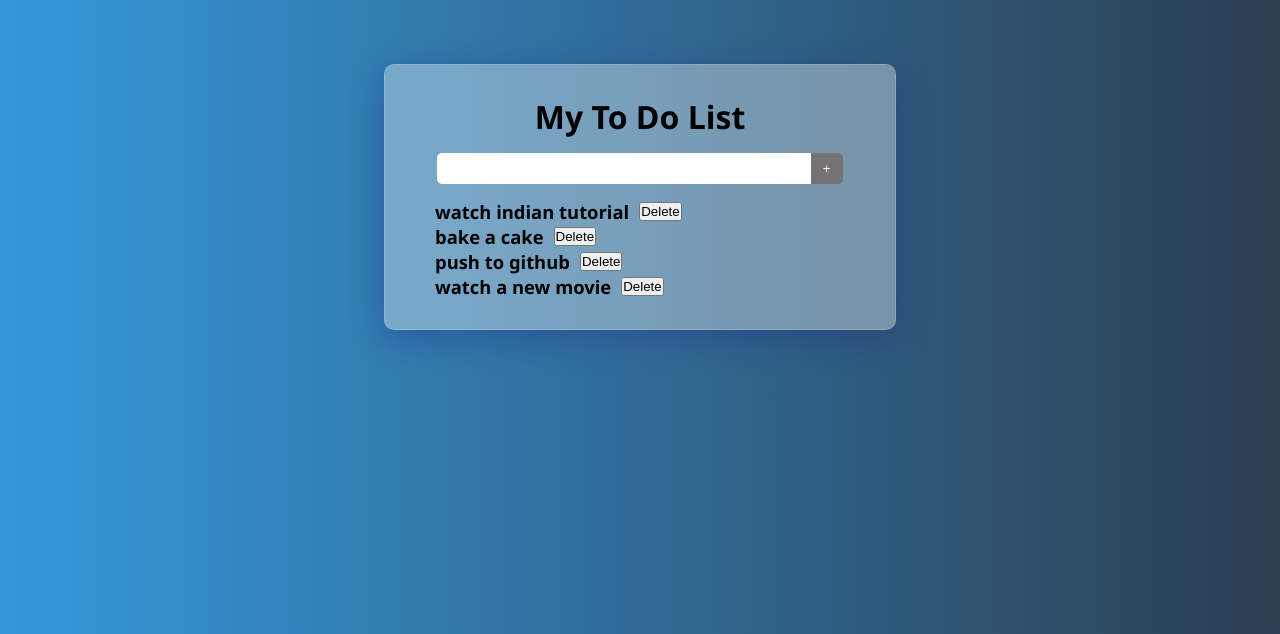
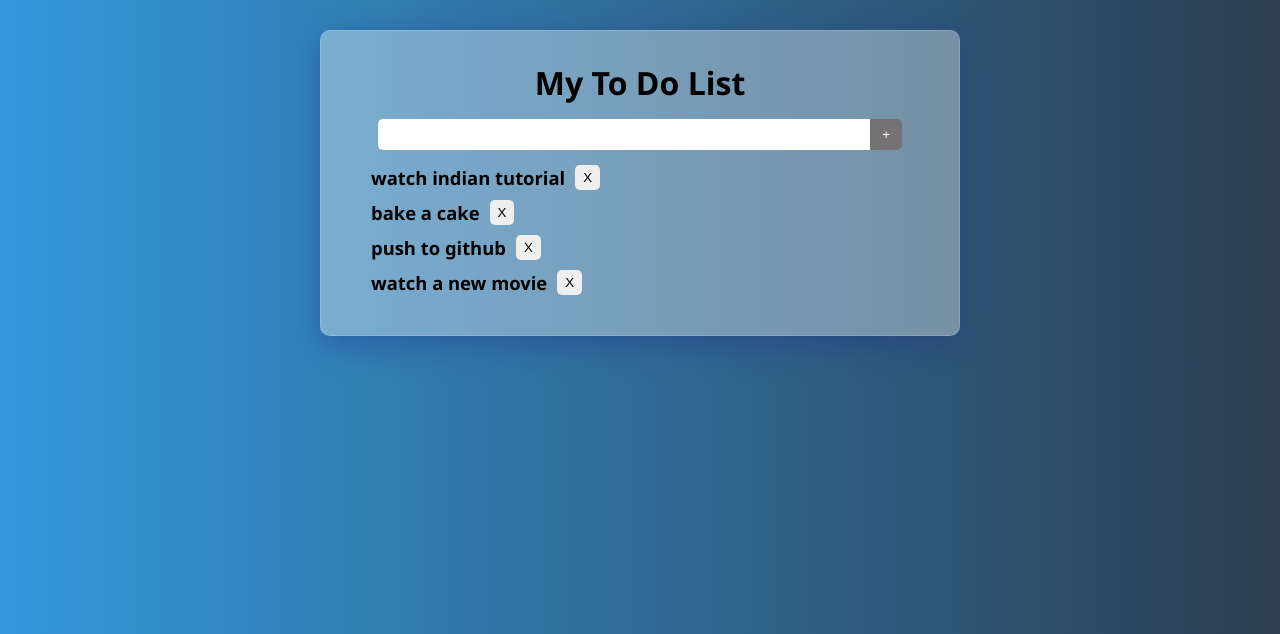
Before and after one commit to miker-bice/simple-todoapp-django, a Django app: page /todoapp/ in a window 1280 px wide. Shown: the top 634 px of the page. Run offline with Django 3.2, Linux system fonts and the light colour scheme; data comes from the database, SQL or seed files in the repository; both versions use the stored data as it was after the commit.

Commit message:
adjustments in the main todo card

```diff
--- a/static/css/base.css
+++ b/static/css/base.css
@@ -9,7 +9,8 @@ li,a{
     list-style-type: none;
 }
 body{
-    font-family: 'Segoe UI', sans-serif;
+    /* font-family: 'Poppins', 'Segoe UI', sans-serif; */
+    font-family: 'Segoe UI', Tahoma, Geneva, Verdana, sans-serif;
 }
 
 /* variables */
@@ -23,7 +24,7 @@ body{
 body{
     background: -webkit-linear-gradient(to right, #3498db, #2c3e50);  /* Chrome 10-25, Safari 5.1-6 */
     background: linear-gradient(to right, #3498db, #2c3e50); /* W3C, IE 10+/ Edge, Firefox 16+, Chrome 26+, Opera 12+, Safari 7+ */
-    padding: 5% 30%;
+    /* padding: 5% 30%; */
 }
 .main-todo-card{
     background: rgba( 255, 255, 255, 0.35 );
@@ -33,10 +34,13 @@ body{
     border-radius: 10px;
     border: 1px solid rgba( 255, 255, 255, 0.18 );
     padding: 30px 50px;
+    width: 50%;
+    margin: 30px auto;
 }
 .main-todo-card h1{
     text-align: center;
     margin-bottom: 15px;
+    font-weight: 600;
 }
 .main-input-form{
     margin-bottom: 15px;
@@ -62,11 +66,20 @@ body{
     border-top-right-radius: 5px;
     border-bottom-right-radius: 5px;
     margin-left: -12px;
+    cursor: pointer;
 }
 .main-todo-card li{
     display: flex;
+    margin-bottom: 10px;
 }
 .main-todo-card li>h2{
     font-size: 1.15em;
     margin-right: 10px;
 }
+.delete-btn{
+    border: none;
+    cursor: pointer;
+    height: 100%;
+    padding: 0 8px;
+    border-radius: 5px;
+}
--- a/todoapp/templates/todoapp/index.html
+++ b/todoapp/templates/todoapp/index.html
@@ -11,7 +11,7 @@
     <h2>{{ item.content }}</h2>
     <form action="/deleteTodoItem/{{ item.id }}/" method="post">
       {% csrf_token %}
-      <input type="submit" value="Delete" />
+      <input class="delete-btn" type="submit" value="X" />
     </form>
   </li>
 
```
Also changed, not shown: templates/base.html (+10 -3 lines), db.sqlite3.
